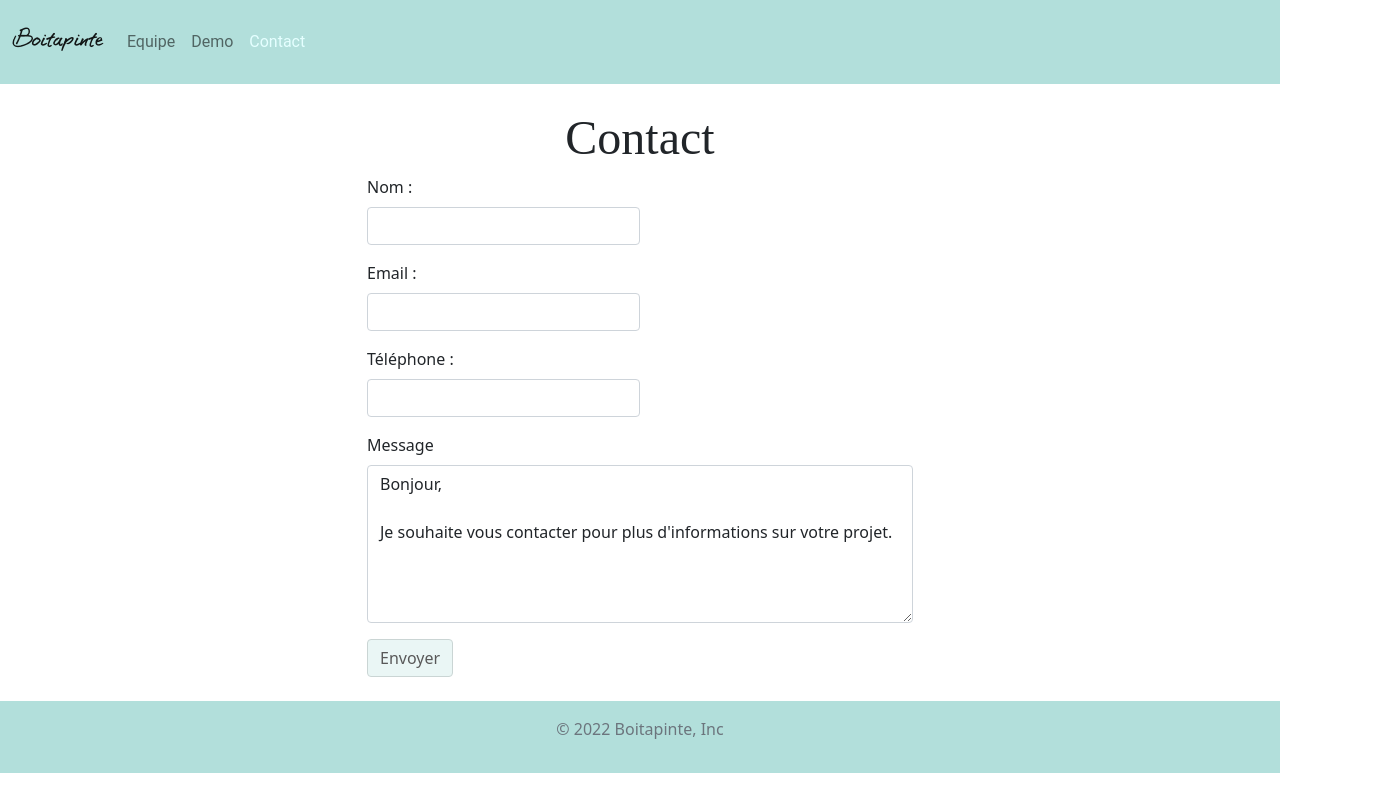
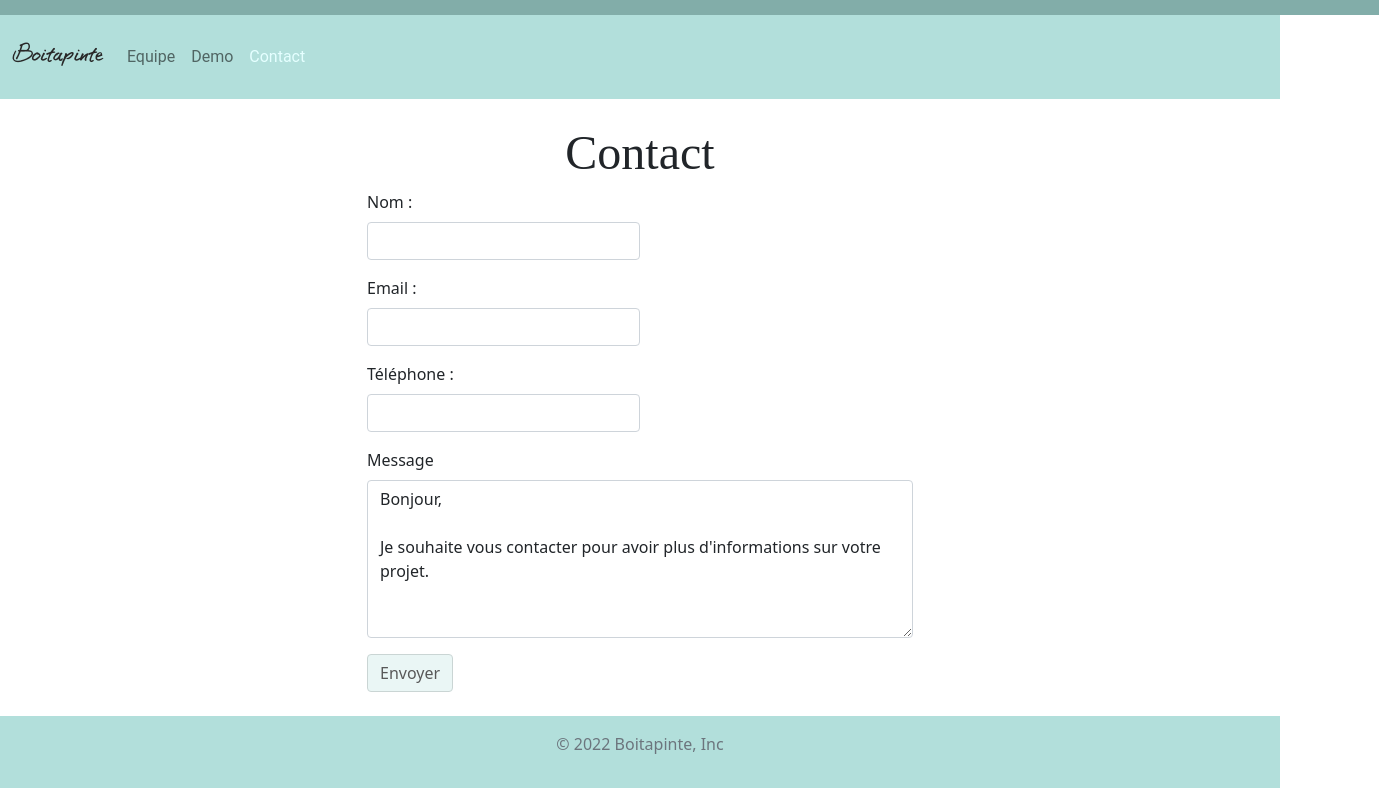
Before and after one commit to GuthWilliam/Boitapinte.WebSite, an Angular app: page /contact in a window 1280 px wide. Shown: the whole page, 1379 px wide, since content can reach past the window. Built offline with nearby package versions, Linux system fonts and the light colour scheme.

Commit message:
Modification du style

```diff
--- a/src/app/contact/component/contact.component.ts
+++ b/src/app/contact/component/contact.component.ts
@@ -19,7 +19,7 @@ export class ContactComponent {
     this.mailCtrl = fb.control('', [Validators.required, Validators.email]);
     this.phoneCtrl = fb.control('', [Validators.required, Validators.pattern('^0[1-9]([-. ]?[0-9]{2}){4}$')]);
     this.contentCtrl = fb.control('', [Validators.required, Validators.minLength(10)]);
-    this.contentCtrl.setValue('Bonjour,\n\nJe souhaite vous contacter pour plus d\'informations sur votre projet.');
+    this.contentCtrl.setValue('Bonjour,\n\nJe souhaite vous contacter pour avoir plus d\'informations sur votre projet.');
     this.contactForm = fb.group({
       fullname: this.fullNameCtrl,
       mail: this.mailCtrl,
--- a/src/app/menu/menu.component.css
+++ b/src/app/menu/menu.component.css
@@ -7,16 +7,27 @@ a.navbar-brand{
     font-family: "Beer note trial";
     font-size: 2em;
     margin-bottom: 10px;
+    padding-top: -15px;
 }
 a.navbar-brand img {
-    height: 2em;
+    height: 4em;
     width: auto;
 }
-
+.header-dark {
+    position: relative;
+    display: flex;
+    background-color: var(--primaryDarkColor);
+    height: 15px;
+    width: 110%;
+    margin-left: -15px;
+    padding: 0;
+}
 .navbar {
     background-color: var(--primaryColor);
 }
-
+.navbar-light .navbar-brand{
+    color: var(--primaryTextColor);
+}
 a {
     color: var(--primaryTextColor);
     font-family: 'Roboto', sans-serif;
--- a/src/app/menu/menu.component.html
+++ b/src/app/menu/menu.component.html
@@ -1,4 +1,6 @@
-<nav class="navbar navbar-expand-md navbar-light">
+<div class="container-fluid">
+  <div class="row header-dark"></div>
+  <nav class="row navbar navbar-expand-md navbar-light">
     <div class="container-fluid">
       <a class="navbar-brand" routerLink="/">
         Boitapinte
@@ -35,3 +37,4 @@
       </div>
     </div>
   </nav>
+</div>
--- a/src/styles.css
+++ b/src/styles.css
@@ -9,8 +9,9 @@
     --secondaryColor: #e0f2f1;
     --secondaryLightColor: #ffffff;
     --secondaryDarkColor: #aebfbe;
-    --primaryTextColor: #000000;
+    --primaryTextColor: #282828;
     --secondaryTextColor: #000000;
+
 }
 
 h2 {
```
Also changed, not shown: 1 other file (tests, documents, lock files or other folders). Lines whose indentation alone changed are shown as unchanged.
